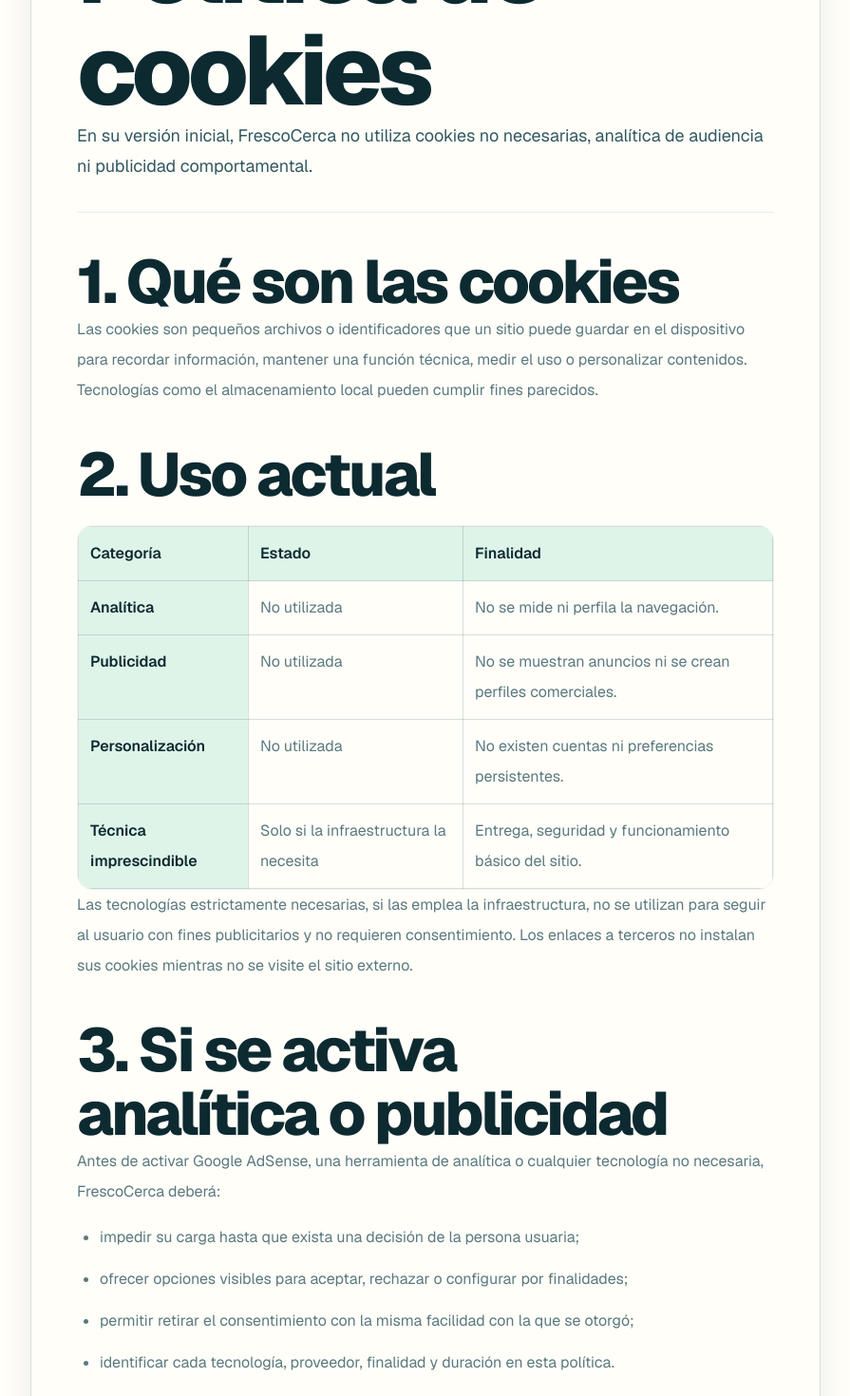
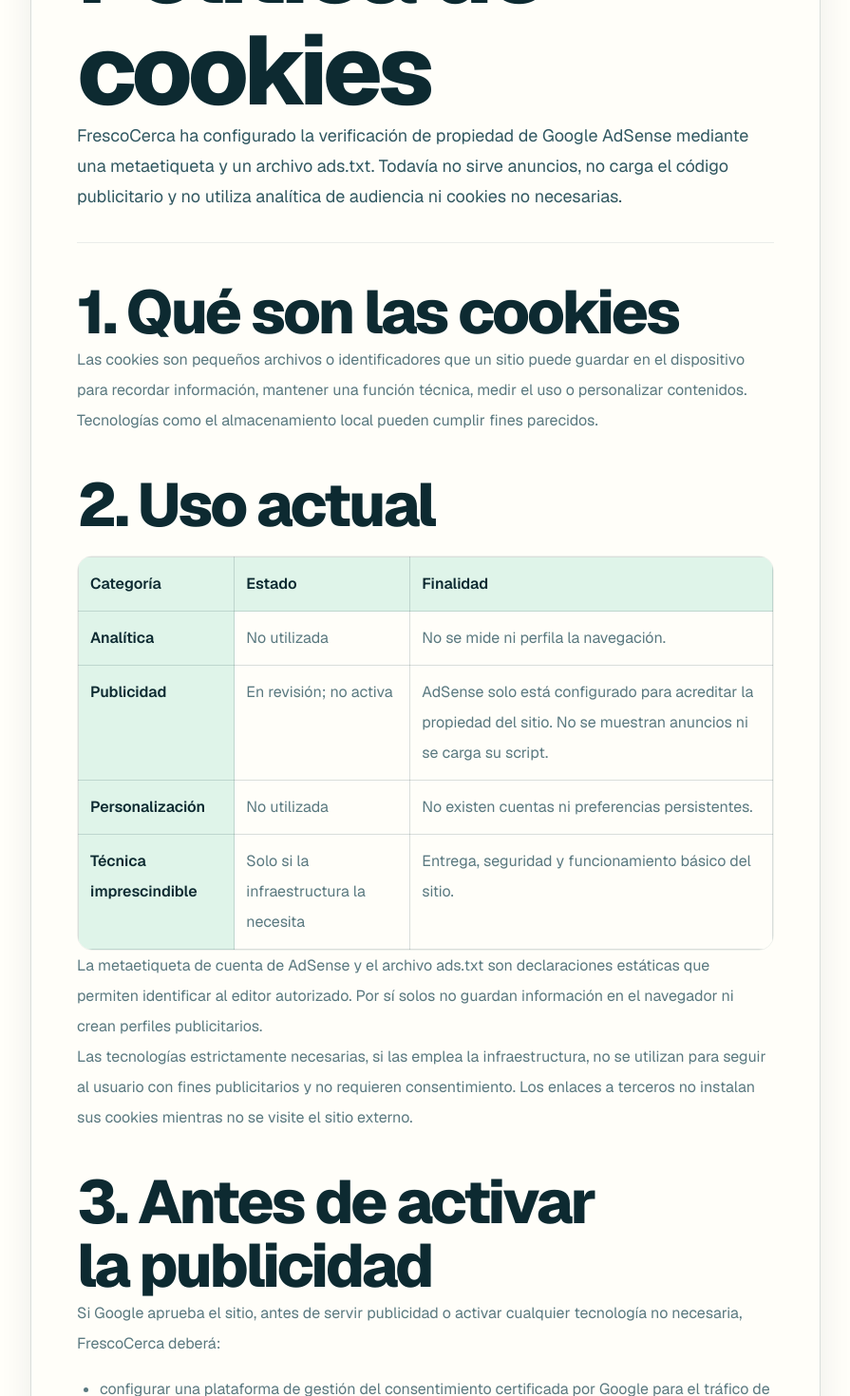
Before and after one commit to Frankisanz/FrescoCerca, a Next.js app: page /cookies in a window 1280 px wide. Shown: the part 320-1790 px from the top of the page at 95% size, without its empty margins (192-1087 px from the left). Built offline with nearby package versions, Linux system fonts and the light colour scheme; no server answers.

Commit message:
feat: preparar verificacion de AdSense

```diff
--- a/app/cookies/page.tsx
+++ b/app/cookies/page.tsx
@@ -9,9 +9,9 @@
 
 const title = "Política de cookies";
 const description =
-  "Información sobre el uso actual de cookies y tecnologías similares en FrescoCerca.";
+  "Información sobre el uso actual de cookies, la verificación de AdSense y tecnologías similares en FrescoCerca.";
 const path = "/cookies";
-const lastModified = "2026-07-27";
+const lastModified = "2026-08-05";
 
 export const metadata: Metadata = createPageMetadata({
   title,
@@ -53,8 +53,10 @@
             Política de cookies
           </h1>
           <p className="content-page__lead mt-5 max-w-3xl text-lg leading-8 text-current/70">
-            En su versión inicial, FrescoCerca no utiliza cookies no necesarias,
-            analítica de audiencia ni publicidad comportamental.
+            FrescoCerca ha configurado la verificación de propiedad de Google
+            AdSense mediante una metaetiqueta y un archivo ads.txt. Todavía no
+            sirve anuncios, no carga el código publicitario y no utiliza
+            analítica de audiencia ni cookies no necesarias.
           </p>
         </header>
 
@@ -111,9 +113,10 @@
                     <th scope="row" className="px-4 py-3 font-semibold text-current">
                       Publicidad
                     </th>
-                    <td className="px-4 py-3">No utilizada</td>
+                    <td className="px-4 py-3">En revisión; no activa</td>
                     <td className="px-4 py-3">
-                      No se muestran anuncios ni se crean perfiles comerciales.
+                      AdSense solo está configurado para acreditar la propiedad
+                      del sitio. No se muestran anuncios ni se carga su script.
                     </td>
                   </tr>
                   <tr className="border-t border-current/10">
@@ -138,6 +141,12 @@
               </table>
             </div>
             <p className="mt-4">
+              La metaetiqueta de cuenta de AdSense y el archivo ads.txt son
+              declaraciones estáticas que permiten identificar al editor
+              autorizado. Por sí solos no guardan información en el navegador
+              ni crean perfiles publicitarios.
+            </p>
+            <p className="mt-4">
               Las tecnologías estrictamente necesarias, si las emplea la
               infraestructura, no se utilizan para seguir al usuario con fines
               publicitarios y no requieren consentimiento. Los enlaces a
@@ -151,16 +160,17 @@
               id="cambios"
               className="content-page__section-title text-2xl font-semibold tracking-tight text-current"
             >
-              3. Si se activa analítica o publicidad
+              3. Antes de activar la publicidad
             </h2>
             <p className="mt-3">
-              Antes de activar Google AdSense, una herramienta de analítica o
+              Si Google aprueba el sitio, antes de servir publicidad o activar
               cualquier tecnología no necesaria, FrescoCerca deberá:
             </p>
             <ul className="mt-4 list-disc space-y-3 pl-6">
               <li>
-                impedir su carga hasta que exista una decisión de la persona
-                usuaria;
+                configurar una plataforma de gestión del consentimiento
+                certificada por Google para el tráfico de las regiones en las
+                que resulte exigible;
               </li>
               <li>
                 ofrecer opciones visibles para aceptar, rechazar o configurar
@@ -194,7 +204,7 @@
 
           <footer className="cookies-page__footer border-t border-current/10 pt-6 text-sm text-current/60">
             Última actualización:{" "}
-            <time dateTime={lastModified}>27 de julio de 2026</time>. Para dudas,
+            <time dateTime={lastModified}>5 de agosto de 2026</time>. Para dudas,
             escribe a{" "}
             <a
               href={`mailto:${siteConfig.legal.email}`}
--- a/app/layout.tsx
+++ b/app/layout.tsx
@@ -37,6 +37,9 @@
   metadataBase: SITE_URL,
   manifest: "/manifest.webmanifest",
   applicationName: siteConfig.name,
+  other: {
+    "google-adsense-account": "ca-pub-5290446197600060",
+  },
   title: {
     default: `${siteConfig.name} — Escapadas para dormir más fresco`,
     template: `%s | ${siteConfig.name}`,
```
Also changed, not shown: public/ads.txt (added), 2 other files (tests, documents, lock files or other folders).
